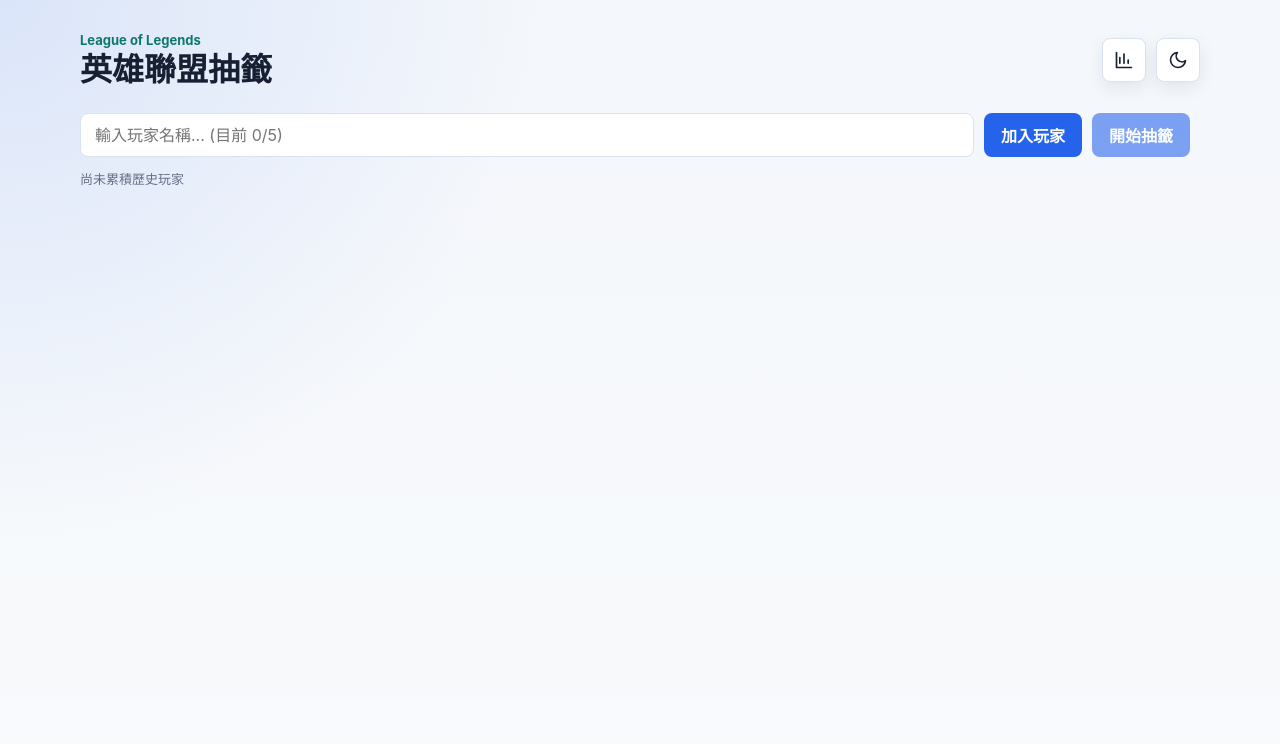
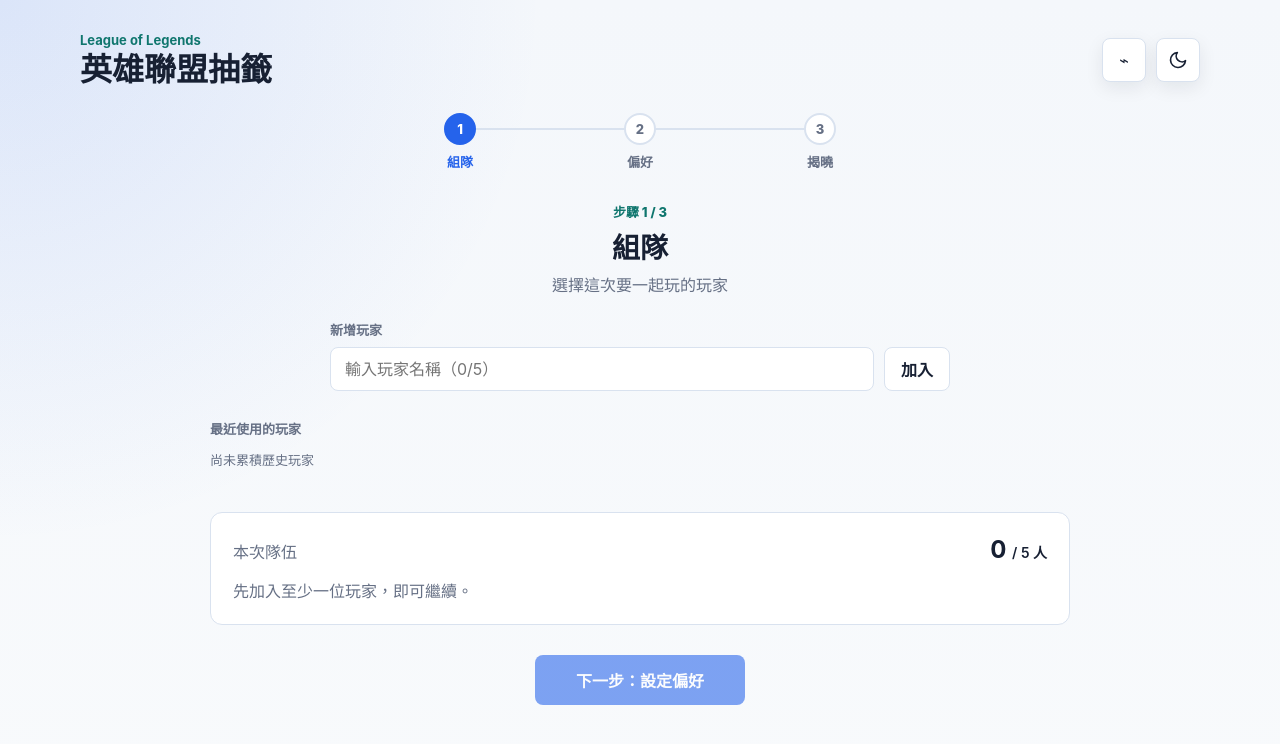
Before and after one commit to morgan1020/lol-ramdom-tool, a React (Vite) app: page / in a window 1280 px wide. Shown: the top 744 px of the page. Built offline with nearby package versions, Linux system fonts and the light colour scheme.

Commit message:
Refine draw flow and copy format

```diff
--- a/src/App.jsx
+++ b/src/App.jsx
@@ -1,5 +1,6 @@
 import React, { useEffect, useMemo, useState } from 'react';
 import { drawAssignments } from './domain/draw.js';
+import { formatCopyText } from './domain/copyFormat.js';
 import { applyDrawToStats, ensurePlayerStats, sortPlayerNames } from './domain/stats.js';
 import { clearStats, loadStats, saveStats } from './storage/localStats.js';
 import { loadTheme, saveTheme } from './storage/theme.js';
@@ -11,226 +12,86 @@
 import { ToastHost } from './components/ToastHost.jsx';
 import './styles.css';
 
+const steps = [
+  { id: 'roster', label: '組隊', description: '選擇這次要一起玩的玩家' },
+  { id: 'preferences', label: '偏好', description: '設定想玩的主位，也可以略過' },
+  { id: 'result', label: '揭曉', description: '查看這次的分路結果' }
+];
+
 function getInitialTheme() {
   const prefersDark = typeof window !== 'undefined' && window.matchMedia('(prefers-color-scheme: dark)').matches;
   return loadTheme(undefined, prefersDark);
 }
 
-function formatCopyText(players, resultMap) {
-  return players
-    .map((player) => {
-      const result = resultMap[player];
-      if (!result) return '';
-      if (result.secondary) return `${player}：主要 ${result.main}｜次要 ${result.secondary}`;
-      return `${player}：${result.main}`;
-    })
-    .filter(Boolean)
-    .join('\n');
+function Stepper({ current }) {
+  const currentIndex = steps.findIndex((item) => item.id === current);
+  return <ol className="stepper" aria-label="抽籤流程">{steps.map((item, index) => <li key={item.id} className={index < currentIndex ? 'is-complete' : index === currentIndex ? 'is-active' : ''}><span>{index + 1}</span><strong>{item.label}</strong></li>)}</ol>;
 }
 
 export default function App() {
   const [theme, setTheme] = useState(getInitialTheme);
+  const [step, setStep] = useState('roster');
   const [inputValue, setInputValue] = useState('');
   const [selectedPlayers, setSelectedPlayers] = useState([]);
   const [preferredRoles, setPreferredRoles] = useState({});
   const [drawResults, setDrawResults] = useState({});
-  const [hasDrawn, setHasDrawn] = useState(false);
   const [stats, setStats] = useState(() => loadStats());
   const [isStatsOpen, setStatsOpen] = useState(false);
   const [toasts, setToasts] = useState([]);
   const [isDrawing, setDrawing] = useState(false);
 
-  useEffect(() => {
-    document.documentElement.setAttribute('data-theme', theme);
-    saveTheme(theme);
-  }, [theme]);
-
+  useEffect(() => { document.documentElement.setAttribute('data-theme', theme); saveTheme(theme); }, [theme]);
   const toast = (message) => {
     const id = `${Date.now()}-${Math.random()}`;
     setToasts((current) => [...current, { id, message }]);
-    window.setTimeout(() => {
-      setToasts((current) => current.filter((item) => item.id !== id));
-    }, 2500);
+    window.setTimeout(() => setToasts((current) => current.filter((item) => item.id !== id)), 2500);
   };
-
-  const resetDrawState = () => {
-    setHasDrawn(false);
-    setDrawResults({});
-  };
-
   const addPlayerName = (rawName) => {
     const name = rawName.trim();
     if (!name) return;
-    if (selectedPlayers.includes(name)) {
-      toast('玩家已存在');
-      return;
-    }
-    if (selectedPlayers.length >= 5) {
-      toast('已達 5 人上限');
-      return;
-    }
-
+    if (selectedPlayers.includes(name)) return toast('玩家已存在');
+    if (selectedPlayers.length >= 5) return toast('已達 5 人上限');
     const nextStats = ensurePlayerStats(stats, name);
-    setStats(nextStats);
-    saveStats(nextStats);
-    setSelectedPlayers((current) => [...current, name]);
-    setInputValue('');
-    resetDrawState();
+    setStats(nextStats); saveStats(nextStats);
+    setSelectedPlayers((current) => [...current, name]); setInputValue(''); setDrawResults({});
   };
-
   const removePlayer = (name) => {
     setSelectedPlayers((current) => current.filter((player) => player !== name));
-    setPreferredRoles((current) => {
-      const next = { ...current };
-      delete next[name];
-      return next;
-    });
-    resetDrawState();
+    setPreferredRoles((current) => { const next = { ...current }; delete next[name]; return next; });
+    setDrawResults({});
   };
-
-  const updatePreferredRole = (player, role) => {
-    setPreferredRoles((current) => {
-      const next = { ...current };
-      if (role) next[player] = role;
-      else delete next[player];
-      return next;
-    });
-    resetDrawState();
-  };
-
+  const updatePreferredRole = (player, role) => setPreferredRoles((current) => {
+    const next = { ...current };
+    if (role) next[player] = role; else delete next[player];
+    return next;
+  });
   const handleDraw = () => {
-    if (selectedPlayers.length === 0) return;
     setDrawing(true);
     window.setTimeout(() => {
       try {
         const results = drawAssignments(selectedPlayers, preferredRoles);
-        const nextResults = Object.fromEntries(results.map((result) => [result.name, result]));
         const nextStats = applyDrawToStats(stats, results);
-        setDrawResults(nextResults);
-        setStats(nextStats);
-        saveStats(nextStats);
-        setHasDrawn(true);
-        toast('抽籤完成！');
-      } catch (error) {
-        toast(error.message || '抽籤失敗，請重試');
-      } finally {
-        setDrawing(false);
-      }
-    }, 200);
+        setDrawResults(Object.fromEntries(results.map((result) => [result.name, result])));
+        setStats(nextStats); saveStats(nextStats); setStep('result'); toast('抽籤完成！');
+      } catch (error) { toast(error.message || '抽籤失敗，請重試'); } finally { setDrawing(false); }
+    }, 250);
   };
+  const handleCopy = async () => {
+    try { await navigator.clipboard.writeText(formatCopyText(Object.values(drawResults))); toast('抽籤結果已複製！'); }
+    catch { toast('無法複製到剪貼簿'); }
+  };
+  const knownNames = useMemo(() => {
+    const names = sortPlayerNames(stats);
+    return [...selectedPlayers.filter((name) => names.includes(name)), ...selectedPlayers.filter((name) => !names.includes(name)), ...names.filter((name) => !selectedPlayers.includes(name))];
+  }, [selectedPlayers, stats]);
+  const current = steps.find((item) => item.id === step);
 
-  const handleEdit = () => {
-    setPreferredRoles({});
-    resetDrawState();
-  };
-
-  const handleCopy = async () => {
-    if (!hasDrawn) return;
-    try {
-      await navigator.clipboard.writeText(formatCopyText(selectedPlayers, drawResults));
-      toast('抽籤結果已複製！');
-    } catch {
-      toast('無法複製到剪貼簿');
-    }
-  };
-
-  const handleClearStats = () => {
-    if (!window.confirm('清空紀錄？')) return;
-    clearStats();
-    setStats({});
-    setStatsOpen(false);
-    toast('統計紀錄已清空');
-  };
-
-  const knownNames = useMemo(() => {
-    const sortedNames = sortPlayerNames(stats);
-    const selectedKnown = selectedPlayers.filter((name) => sortedNames.includes(name));
-    const selectedCustom = selectedPlayers.filter((name) => !sortedNames.includes(name));
-    const unselected = sortedNames.filter((name) => !selectedPlayers.includes(name));
-    return [...selectedKnown, ...selectedCustom, ...unselected];
-  }, [selectedPlayers, stats]);
-
-  useEffect(() => {
-    const onKeyDown = (event) => {
-      const activeElement = document.activeElement;
-      const isInputActive = activeElement?.tagName === 'INPUT' || activeElement?.tagName === 'SELECT';
-
-      if (event.key === 'Escape' && isStatsOpen) {
-        setStatsOpen(false);
-        return;
-      }
-
-      if (event.key === 'Enter' && !isStatsOpen) {
-        if (activeElement?.tagName === 'INPUT' && inputValue.trim() !== '') return;
-        event.preventDefault();
-        if (selectedPlayers.length > 0) handleDraw();
-      }
-
-      if (event.key.toLowerCase() === 'c' && !isInputActive && !isStatsOpen && hasDrawn) {
-        event.preventDefault();
-        handleCopy();
-      }
-    };
-
-    document.addEventListener('keydown', onKeyDown);
-    return () => document.removeEventListener('keydown', onKeyDown);
-  }, [hasDrawn, inputValue, isStatsOpen, preferredRoles, selectedPlayers, stats]);
-
-  return (
-    <div className={hasDrawn ? 'app is-drawn' : 'app'}>
-      <main className="container">
-        <header className="app-header">
-          <div className="page-title">
-            <span className="eyebrow">League of Legends</span>
-            <h1>英雄聯盟抽籤</h1>
-          </div>
-          <div className="header-actions">
-            <button className="icon-button fab-stats" type="button" title="歷史統計" aria-label="歷史統計" onClick={() => setStatsOpen(true)}>
-              <svg width="20" height="20" viewBox="0 0 24 24" fill="none" stroke="currentColor" strokeWidth="2" strokeLinecap="round" strokeLinejoin="round" aria-hidden="true">
-                <path d="M3 3v18h18" />
-                <path d="M7 16V9" />
-                <path d="M12 16V5" />
-                <path d="M17 16v-4" />
-              </svg>
-            </button>
-            <ThemeToggle theme={theme} onToggle={() => setTheme((current) => (current === 'light' ? 'dark' : 'light'))} />
-          </div>
-        </header>
-
-        <section className="control-panel">
-          <PlayerInput
-            value={inputValue}
-            playerCount={selectedPlayers.length}
-            hasDrawn={hasDrawn}
-            disabled={selectedPlayers.length >= 5}
-            onChange={setInputValue}
-            onAdd={() => addPlayerName(inputValue)}
-            onEdit={handleEdit}
-            onDraw={handleDraw}
-            onCopy={handleCopy}
-          />
-          {!hasDrawn && <KnownPlayers names={knownNames} selectedPlayers={selectedPlayers} onToggle={(name) => (selectedPlayers.includes(name) ? removePlayer(name) : addPlayerName(name))} />}
-        </section>
-
-        <section className="players-panel" aria-label="玩家名單">
-          <div className={isDrawing ? 'cards-grid is-drawing' : 'cards-grid'}>
-            {selectedPlayers.map((player) => (
-              <PlayerCard
-                key={player}
-                player={player}
-                result={drawResults[player]}
-                preferredRole={preferredRoles[player]}
-                hasDrawn={hasDrawn}
-                onRemove={removePlayer}
-                onPreferredRoleChange={updatePreferredRole}
-              />
-            ))}
-          </div>
-        </section>
-      </main>
-
-      <StatsModal open={isStatsOpen} stats={stats} onClose={() => setStatsOpen(false)} onClear={handleClearStats} />
-      <ToastHost toasts={toasts} />
-    </div>
-  );
+  return <div className={`app step-${step}`}><main className="container">
+    <header className="app-header"><div className="page-title"><span className="eyebrow">League of Legends</span><h1>英雄聯盟抽籤</h1></div><div className="header-actions"><button className="icon-button" type="button" title="歷史統計" aria-label="歷史統計" onClick={() => setStatsOpen(true)}>⌁</button><ThemeToggle theme={theme} onToggle={() => setTheme((value) => value === 'light' ? 'dark' : 'light')} /></div></header>
+    <Stepper current={step} />
+    <section className="flow-heading"><span>步驟 {steps.findIndex((item) => item.id === step) + 1} / 3</span><h2>{current.label}</h2><p>{current.description}</p></section>
+    {step === 'roster' && <section className="flow-panel roster-flow"><PlayerInput value={inputValue} playerCount={selectedPlayers.length} disabled={selectedPlayers.length >= 5} onChange={setInputValue} onAdd={() => addPlayerName(inputValue)} /><div className="known-section"><h3>最近使用的玩家</h3><KnownPlayers names={knownNames} selectedPlayers={selectedPlayers} onToggle={(name) => selectedPlayers.includes(name) ? removePlayer(name) : addPlayerName(name)} /></div><div className="roster-summary"><div><span>本次隊伍</span><strong>{selectedPlayers.length} <small>/ 5 人</small></strong></div>{selectedPlayers.length === 0 ? <p>先加入至少一位玩家，即可繼續。</p> : <div className="roster-names">{selectedPlayers.map((name) => <button key={name} type="button" onClick={() => removePlayer(name)}>{name}<span>×</span></button>)}</div>}</div><div className="flow-actions"><button className="btn btn-primary btn-large" type="button" disabled={selectedPlayers.length === 0} onClick={() => setStep('preferences')}>下一步：設定偏好</button></div></section>}
+    {step === 'preferences' && <section className="flow-panel preferences-flow"><div className={isDrawing ? 'cards-grid is-drawing' : 'cards-grid'}>{selectedPlayers.map((name) => <PlayerCard key={name} player={name} preferredRole={preferredRoles[name]} unavailableRoles={Object.values(preferredRoles)} hasDrawn={false} onPreferredRoleChange={updatePreferredRole} />)}</div><div className="flow-actions split-actions"><button className="btn btn-secondary" type="button" onClick={() => setStep('roster')}>返回修改名單</button><button className="btn btn-primary btn-large" type="button" disabled={isDrawing} onClick={handleDraw}>{isDrawing ? '抽籤中…' : '開始抽籤'}</button></div></section>}
+    {step === 'result' && <section className="flow-panel result-flow"><div className="result-message"><span>本次分路</span><h2>祝各位好運，召喚師。</h2></div><div className="cards-grid result-grid">{selectedPlayers.map((name) => <PlayerCard key={name} player={name} result={drawResults[name]} hasDrawn />)}</div><div className="flow-actions result-actions"><button className="btn btn-secondary" type="button" onClick={() => setStep('roster')}>修改名單</button><button className="btn btn-secondary" type="button" onClick={() => setStep('preferences')}>修改偏好</button><button className="btn btn-secondary" type="button" onClick={handleCopy}>複製結果</button><button className="btn btn-primary btn-large" type="button" onClick={handleDraw}>再抽一次</button></div></section>}
+  </main><StatsModal open={isStatsOpen} stats={stats} onClose={() => setStatsOpen(false)} onClear={() => { if (window.confirm('清空紀錄？')) { clearStats(); setStats({}); setStatsOpen(false); toast('統計紀錄已清空'); } }} /><ToastHost toasts={toasts} /></div>;
 }
--- a/src/components/PlayerInput.jsx
+++ b/src/components/PlayerInput.jsx
@@ -1,31 +1,24 @@
 import React from 'react';
 
-export function PlayerInput({ value, playerCount, hasDrawn, disabled, onChange, onAdd, onEdit, onDraw, onCopy }) {
+export function PlayerInput({ value, playerCount, disabled, onChange, onAdd }) {
   return (
-    <div className="input-group">
-      <input
+    <div className="player-input">
+      <label className="field-label" htmlFor="player-name">新增玩家</label>
+      <div className="input-group">
+        <input
+          id="player-name"
         type="text"
         value={value}
-        disabled={disabled || hasDrawn}
-        placeholder={`輸入玩家名稱... (目前 ${playerCount}/5)`}
+        disabled={disabled}
+        placeholder={`輸入玩家名稱（${playerCount}/5）`}
         autoComplete="off"
         onChange={(event) => onChange(event.target.value)}
         onKeyDown={(event) => {
           if (event.key === 'Enter') onAdd();
         }}
-      />
-      {!hasDrawn && (
-        <button className="btn btn-primary" type="button" onClick={onAdd}>加入玩家</button>
-      )}
-      {hasDrawn && (
-        <button className="btn btn-secondary" type="button" onClick={onEdit}>修改名單</button>
-      )}
-      <button className="btn btn-primary" type="button" disabled={playerCount === 0} onClick={onDraw}>
-        {hasDrawn ? '重新抽籤' : '開始抽籤'}
-      </button>
-      {hasDrawn && (
-        <button className="btn btn-secondary" type="button" onClick={onCopy}>複製結果</button>
-      )}
+        />
+        <button className="btn btn-secondary" type="button" disabled={disabled} onClick={onAdd}>加入</button>
+      </div>
     </div>
   );
 }
--- /dev/null
+++ b/src/domain/copyFormat.js
@@ -0,0 +1,20 @@
+import { positions } from './draw.js';
+
+const roleEmoji = {
+  上路: '🛡️',
+  打野: '🌲',
+  中路: '🔮',
+  下路: '🏹',
+  輔助: '💚'
+};
+
+export function formatCopyText(results) {
+  const entries = [...results]
+    .sort((a, b) => positions.indexOf(a.main) - positions.indexOf(b.main))
+    .map((result) => {
+      const roles = result.secondary ? `${result.main}／${result.secondary}` : result.main;
+      return `> ${roleEmoji[result.main]} **${result.name}**　${roles}`;
+    });
+
+  return ['### 🎲 英雄聯盟分路結果', ...entries].join('\n');
+}
--- a/src/styles.css
+++ b/src/styles.css
@@ -459,3 +459,52 @@
     left: 10px;
   }
 }
+
+
+/* Three-stage draw flow */
+.stepper { display: flex; justify-content: center; gap: 0; max-width: 540px; margin: 0 auto 30px; padding: 0; list-style: none; }
+.stepper li { position: relative; display: grid; justify-items: center; gap: 7px; width: 33.33%; color: var(--text-muted); font-size: 13px; }
+.stepper li::before { content: ''; position: absolute; top: 15px; left: -50%; z-index: -1; width: 100%; height: 2px; background: var(--border); }
+.stepper li:first-child::before { display: none; }
+.stepper li span { display: grid; width: 32px; height: 32px; place-items: center; border: 2px solid var(--border); border-radius: 50%; background: var(--surface); font-weight: 800; }
+.stepper li.is-active, .stepper li.is-complete { color: var(--primary); }
+.stepper li.is-active span, .stepper li.is-complete span { border-color: var(--primary); color: white; background: var(--primary); }
+.stepper li.is-complete::before { background: var(--primary); }
+.flow-heading { margin: 0 auto 24px; text-align: center; }
+.flow-heading > span, .result-message span { color: var(--accent); font-size: 13px; font-weight: 800; }
+.flow-heading h2, .result-message h2 { margin: 5px 0 6px; font-size: 28px; }
+.flow-heading p { margin: 0; color: var(--text-muted); }
+.flow-panel { width: min(860px, 100%); margin: 0 auto; }
+.player-input { width: min(620px, 100%); margin: 0 auto; }
+.field-label, .known-section h3 { display: block; margin: 0 0 8px; color: var(--text-muted); font-size: 13px; font-weight: 800; }
+.player-input .input-group { grid-template-columns: 1fr auto; }
+.known-section { margin-top: 28px; }
+.roster-summary { display: grid; gap: 14px; margin-top: 28px; padding: 22px; border: 1px solid var(--border); border-radius: 12px; background: var(--surface); }
+.roster-summary > div:first-child { display: flex; justify-content: space-between; align-items: baseline; }
+.roster-summary span, .roster-summary p { margin: 0; color: var(--text-muted); }
+.roster-summary strong { font-size: 24px; }.roster-summary small { font-size: 14px; font-weight: 600; }
+.roster-names { display: flex; flex-wrap: wrap; gap: 8px; }.roster-names button { border: 1px solid var(--border); border-radius: 999px; padding: 7px 10px 7px 13px; color: var(--text); background: var(--surface-strong); }.roster-names span { margin-left: 8px; color: var(--danger); font-weight: 900; }
+.flow-actions { display: flex; justify-content: center; margin-top: 30px; }.split-actions, .result-actions { justify-content: space-between; gap: 12px; }.result-actions { flex-wrap: wrap; }.result-actions .btn-large { margin-left: auto; }
+.btn-large { min-width: 210px; min-height: 50px; }
+.preferred-role-control { margin-top: 20px; }.preferred-role-control span { color: var(--text-muted); font-size: 13px; font-weight: 800; }.preferred-role-control em { font-style: normal; font-weight: 500; }
+.role-picker { display: grid; grid-template-columns: repeat(3, 1fr); gap: 7px; margin-top: 10px; }.role-choice { display: flex; min-height: 38px; align-items: center; justify-content: center; gap: 5px; border: 1px solid var(--border); border-radius: 7px; padding: 4px; color: var(--text); background: var(--surface-strong); font-size: 12px; }.role-choice img { width: 18px; height: 18px; object-fit: contain; }.role-choice.is-selected { border-color: var(--primary); color: white; background: var(--primary); }.role-choice:disabled { opacity: .35; }
+.result-flow { width: min(1060px, 100%); }.result-message { margin-bottom: 24px; text-align: center; }.result-grid .player-card { min-height: 228px; }.result-grid .card-name { font-size: 24px; }.result-grid .role-col img { width: 66px; height: 66px; }
+@media (max-width: 768px) { .stepper { margin-bottom: 22px; }.flow-heading h2, .result-message h2 { font-size: 24px; }.player-input .input-group { grid-template-columns: 1fr; }.split-actions, .result-actions { align-items: stretch; flex-direction: column-reverse; }.result-actions .btn-large { margin-left: 0; }.btn-large { width: 100%; }.result-actions .btn { width: 100%; } }
+
+@media (min-width: 769px) {
+  .preferences-flow .cards-grid:has(.player-card:nth-child(5):last-child) {
+    grid-template-columns: repeat(6, minmax(0, 1fr));
+  }
+
+  .preferences-flow .cards-grid:has(.player-card:nth-child(5):last-child) .player-card {
+    grid-column: span 2;
+  }
+
+  .preferences-flow .cards-grid:has(.player-card:nth-child(5):last-child) .player-card:nth-child(4) {
+    grid-column: 2 / span 2;
+  }
+
+  .preferences-flow .cards-grid:has(.player-card:nth-child(5):last-child) .player-card:nth-child(5) {
+    grid-column: 4 / span 2;
+  }
+}
```
Also changed, not shown: src/components/PlayerCard.jsx (+15 -42 lines), 1 other file (tests, documents, lock files or other folders).
